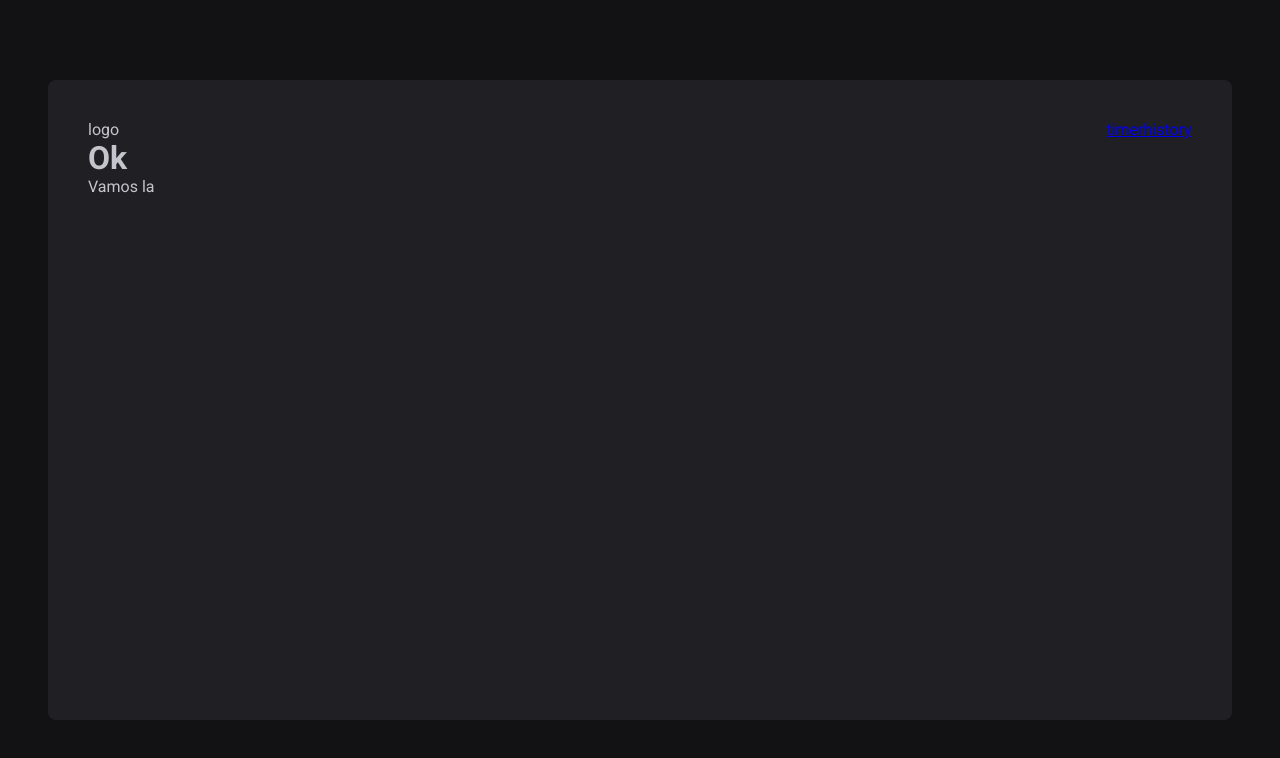
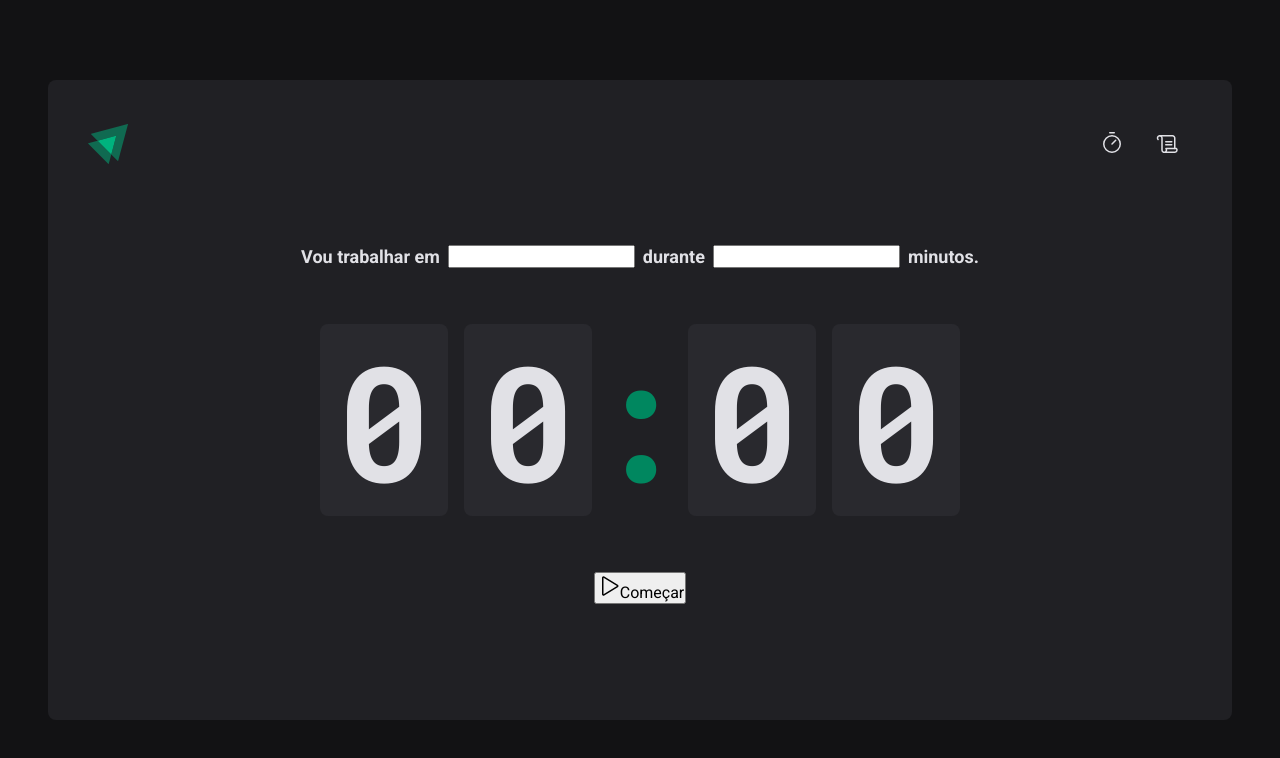
Before and after one commit to BrunoPittaF/coutdown-pomodoro, a React (Vite) app: page / in a window 1280 px wide. Shown: the top 758 px of the page. Built offline with nearby package versions, Linux system fonts and the light colour scheme.

Commit message:
feat: estrutura da pagina home

```diff
--- a/package.json
+++ b/package.json
@@ -11,9 +11,10 @@
   },
   "dependencies": {
     "@types/styled-components": "^5.1.26",
+    "phosphor-react": "^1.4.1",
     "react": "^18.2.0",
     "react-dom": "^18.2.0",
-    "react-router-dom": "^6.4.0",
+    "react-router-dom": "6.3.0",
     "styled-components": "^5.3.5"
   },
   "devDependencies": {
--- a/src/Router.tsx
+++ b/src/Router.tsx
@@ -7,8 +7,8 @@
   return (
     <Routes>
       <Route path="/" element={<DefaultLayout />}>
-        <Route path="/" element={<Home />} />
-        <Route path="/history" element={<History />} />
+        <Route index element={<Home />} />
+        <Route path="history" element={<History />} />
       </Route>
     </Routes>
   )
--- a/src/components/Header/index.tsx
+++ b/src/components/Header/index.tsx
@@ -1,12 +1,24 @@
 import { HeaderContainer } from './styles'
+import { Timer, Scroll } from 'phosphor-react'
+
+import logoIgnite from '../../assets/logo-ignite.svg'
+import { NavLink } from 'react-router-dom'
 
 export function Header() {
   return (
     <HeaderContainer>
-      <span>logo</span>
+      <img
+        src={logoIgnite}
+        alt="Duas setas inclinadas na diagonal para a direita"
+        title="Logo do ignite"
+      />
       <nav>
-        <a href="#">timer</a>
-        <a href="history">history</a>
+        <NavLink to={'/'} title="Timer">
+          <Timer size={24} />
+        </NavLink>
+        <NavLink to={'history'} title="Histórico">
+          <Scroll size={24} />
+        </NavLink>
       </nav>
     </HeaderContainer>
   )
--- a/src/components/Header/styles.ts
+++ b/src/components/Header/styles.ts
@@ -4,4 +4,31 @@
   display: flex;
   align-items: center;
   justify-content: space-between;
+
+  nav {
+    display: flex;
+    gap: 0.5rem;
+
+    a {
+      width: 3rem;
+      height: 3rem;
+
+      display: flex;
+      justify-content: center;
+      align-items: center;
+
+      color: ${(props) => props.theme['gray-100']};
+
+      border-top: 3px solid transparent;
+      border-bottom: 3px solid transparent;
+
+      &:hover {
+        border-bottom: 3px solid ${(props) => props.theme['green-500']};
+      }
+
+      &:active {
+        color: ${(props) => props.theme['green-500']};
+      }
+    }
+  }
 `
--- a/src/pages/Home.tsx
+++ /dev/null
@@ -1,8 +0,0 @@
-export function Home() {
-  return (
-    <>
-      <h1>Ok</h1>
-      <p>Vamos la</p>
-    </>
-  )
-}
--- /dev/null
+++ b/src/pages/Home/index.tsx
@@ -0,0 +1,38 @@
+import { Play } from 'phosphor-react'
+import {
+  HomeContainer,
+  FormContainer,
+  CountDownContainer,
+  Separator,
+} from './styles'
+
+export function Home() {
+  return (
+    <HomeContainer>
+      <form id="countdown">
+        <FormContainer>
+          <label htmlFor="task">Vou trabalhar em</label>
+          <input type="text" id="task" />
+
+          <label htmlFor="minutesAmount">durante</label>
+          <input type="number" id="minutesAmount" />
+
+          <span>minutos.</span>
+        </FormContainer>
+      </form>
+
+      <CountDownContainer>
+        <span>0</span>
+        <span>0</span>
+        <Separator>:</Separator>
+        <span>0</span>
+        <span>0</span>
+      </CountDownContainer>
+
+      <button type="submit" form="countdown">
+        <Play size={24} />
+        Começar
+      </button>
+    </HomeContainer>
+  )
+}
--- /dev/null
+++ b/src/pages/Home/styles.ts
@@ -0,0 +1,49 @@
+import styled from 'styled-components'
+
+export const HomeContainer = styled.main`
+  flex: 1;
+
+  display: flex;
+  flex-direction: column;
+  align-items: center;
+  justify-content: center;
+  gap: 3.5rem;
+`
+
+export const FormContainer = styled.div`
+  width: 100%;
+  display: flex;
+  align-items: center;
+  justify-content: center;
+  gap: 0.5rem;
+  color: ${(props) => props.theme['gray-100']};
+  font-size: 1.125rem;
+  font-weight: bold;
+  flex-wrap: wrap;
+`
+
+export const CountDownContainer = styled.div`
+  font-family: 'Roboto Mono', monospace;
+  font-size: 10rem;
+  line-height: 8rem;
+  color: ${(props) => props.theme['gray-100']};
+
+  display: flex;
+  gap: 1rem;
+
+  span {
+    background: ${(props) => props.theme['gray-700']};
+    padding: 2rem 1rem;
+    border-radius: 8px;
+  }
+`
+
+export const Separator = styled.div`
+  padding: 2rem 0;
+  color: ${(props) => props.theme['green-500']};
+  width: 4rem;
+  overflow: hidden;
+
+  display: flex;
+  justify-content: center;
+`
--- a/src/style/global.ts
+++ b/src/style/global.ts
@@ -1,4 +1,4 @@
-import { createGlobalStyle } from 'styled-components';
+import { createGlobalStyle } from 'styled-components'
 
 export const GlobalStyle = createGlobalStyle`
     * {
@@ -15,6 +15,7 @@
     body {
         background-color: ${(props) => props.theme['gray-900']};
         color: ${(props) => props.theme['gray-300']};
+        -webkit-font-smoothing: antialiased;
     }
 
     body, input, textarea, button {
@@ -28,4 +29,4 @@
     }
 
 
-`;
+`
```
Also changed, not shown: src/assets/logo-ignite.svg (added), 1 other file (tests, documents, lock files or other folders).
